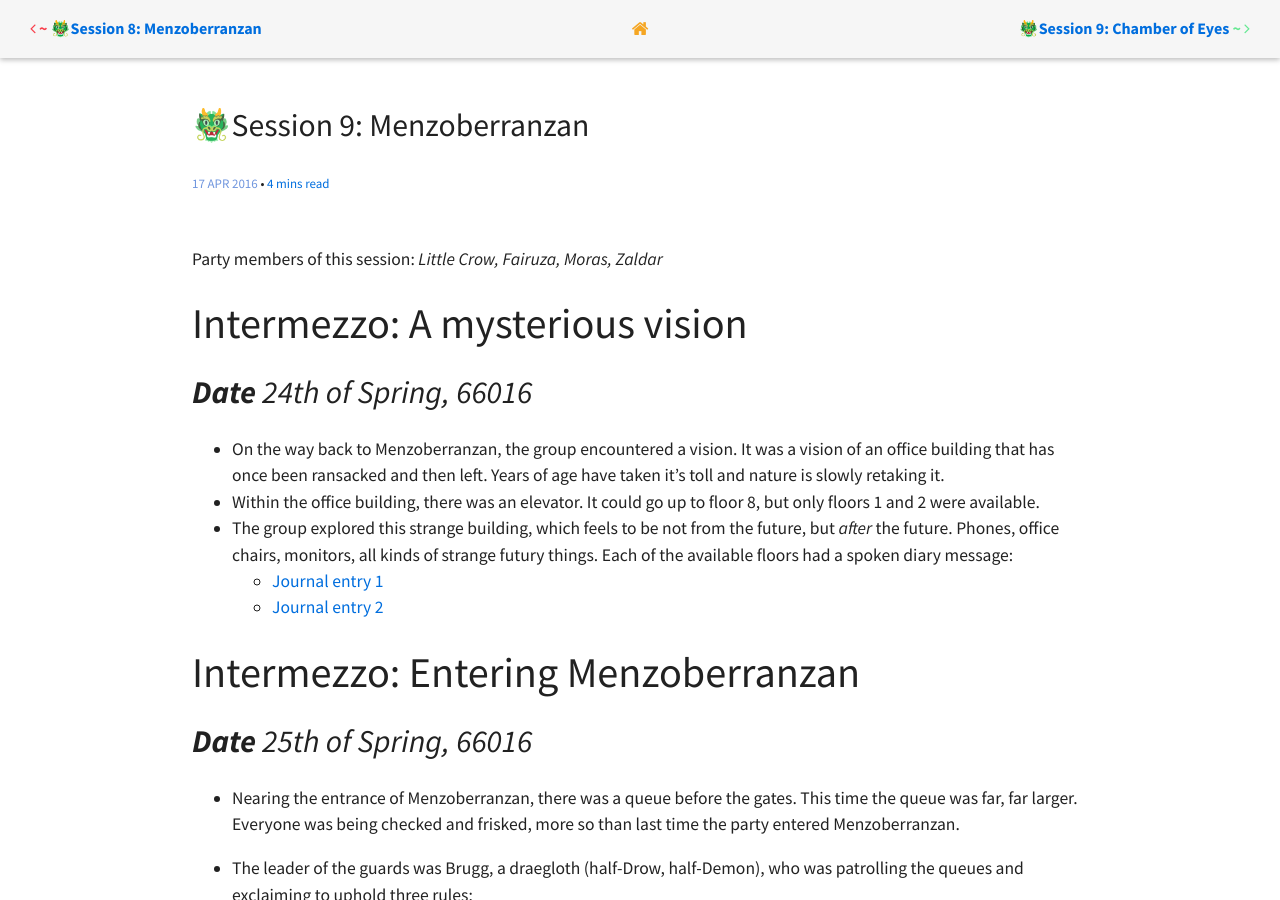
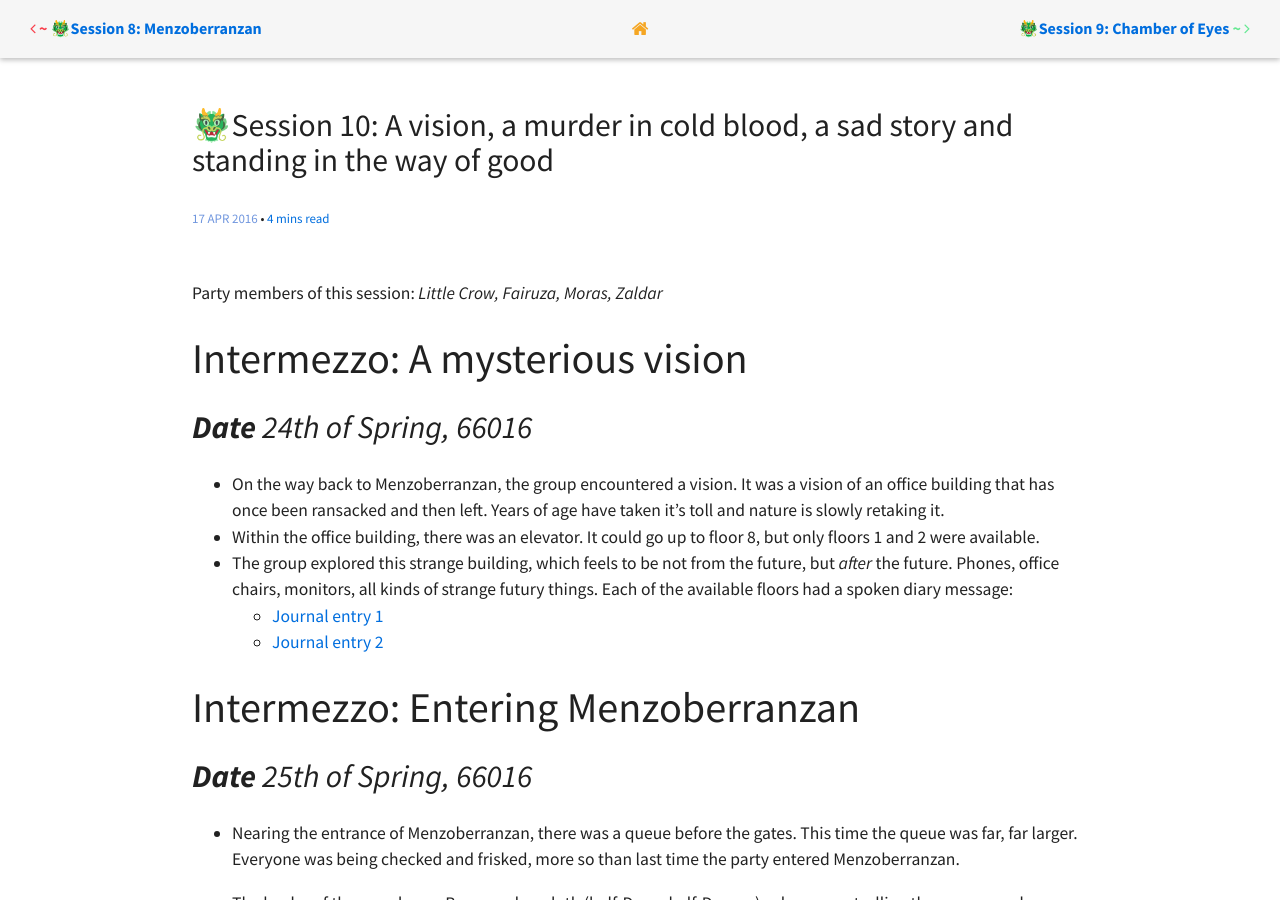
Before and after one commit to eirvandelden/eirvandelden.github.io, a Jekyll site: the page built from _posts/dnd/2016-06-19-session-10.markdown, in a window 1280 px wide and 900 px high. Built offline with Jekyll 4.4.1, drawn with Linux system fonts in a browser that asks for light colours; comment, search, counter and statistics services are not loaded.

Commit message:
Update title of session 10

```diff
--- a/_posts/dnd/2016-06-19-session-10.markdown
+++ b/_posts/dnd/2016-06-19-session-10.markdown
@@ -1,6 +1,6 @@
 ---
 layout: post
-title: "🐲Session 9: Menzoberranzan"
+title: "🐲Session 10: A vision, a murder in cold blood, a sad story and standing in the way of good"
 categories: dungeons-and-dragons
 tags: [5e, Campaign-Thunderspire Labyrinth, Adventure log]
 comments: true
```
